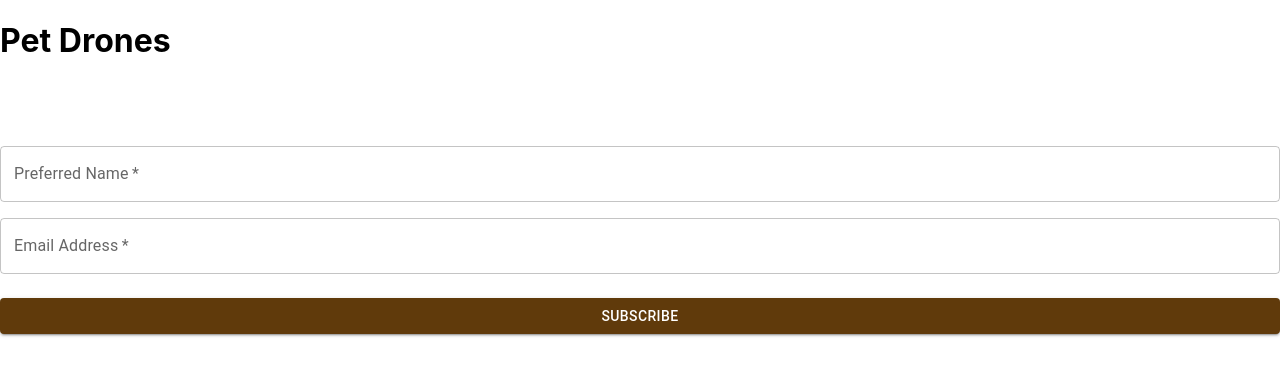
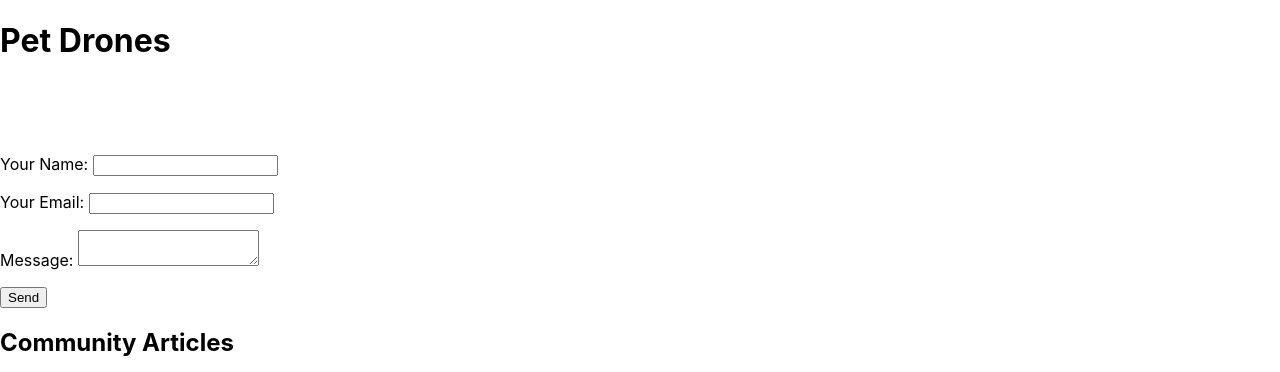
Before and after one commit to Jeffrey-Fazal/pet-drones, a React (Create React App) app: page / in a window 1280 px wide. Shown: the top 372 px of the page. Built offline with nearby package versions, Linux system fonts and the light colour scheme.

Commit message:
pre troubleshooting of form

```diff
--- a/src/components/Subscribe.jsx
+++ b/src/components/Subscribe.jsx
@@ -1,137 +1,62 @@
-import React, { Component } from 'react';
-import { Button, TextField, Grid } from '@mui/material';
-import { styled } from '@mui/material/styles';
+import React, { useState } from "react";
 
-const FormContainer = styled('form')({
-  width: '100%',
-  marginTop: 8,
-});
+const ContactForm = () => {
+  const [name, setName] = useState("");
+  const [email, setEmail] = useState("");
+  const [message, setMessage] = useState("");
 
-const SubmitButton = styled(Button)({
-  margin: '24px 0px 16px',
-});
-
-class Subscribe extends Component {
-  constructor(props) {
-    super(props);
-
-    this.state = {
-      name: '',
-      email: '',
-      emailError: false,
-      errors: {},
-    };
-  }
-
-  handleNameChange = (event) => {
-    this.setState({ name: event.target.value });
+  const handleSubmit = (e) => {
+    e.preventDefault();
+    const form = e.target;
+    fetch("/", {
+      method: "POST",
+      headers: { "Content-Type": "application/x-www-form-urlencoded" },
+      body: new URLSearchParams(new FormData(form)).toString(),
+    })
+      .then(() => alert("Success!"))
+      .catch((error) => alert(error));
   };
 
-  handleEmailChange = (event) => {
-    const emailRegex = /^[^\s@]+@[^\s@]+\.[^\s@]+$/;
-    const isValidEmail = emailRegex.test(event.target.value);
-    this.setState({ email: event.target.value, emailError: !isValidEmail });
-  };
+  return (
+    <form onSubmit={handleSubmit}>
+      <input type="hidden" name="form-name" value="contact" />
+      <p>
+        <label>
+          Your Name:{" "}
+          <input
+            type="text"
+            name="name"
+            value={name}
+            onChange={(e) => setName(e.target.value)}
+          />
+        </label>
+      </p>
+      <p>
+        <label>
+          Your Email:{" "}
+          <input
+            type="email"
+            name="email"
+            value={email}
+            onChange={(e) => setEmail(e.target.value)}
+          />
+        </label>
+      </p>
+      <p>
+        <label>
+          Message:{" "}
+          <textarea
+            name="message"
+            value={message}
+            onChange={(e) => setMessage(e.target.value)}
+          />
+        </label>
+      </p>
+      <p>
+        <button type="submit">Send</button>
+      </p>
+    </form>
+  );
+};
 
-  handleSubmit = (event) => {
-    event.preventDefault();
-
-    const errors = this.validateForm();
-    if (Object.keys(errors).length > 0) {
-      this.setState({ errors });
-      return;
-    }
-
-    const { name, email } = this.state;
-
-    fetch('/', {
-      method: 'POST',
-      headers: { 'Content-Type': 'application/x-www-form-urlencoded' },
-      body: encode({ 'form-name': 'subscribe', name, email }),
-    })
-      .then(() => {
-        alert('Thanks for subscribing!');
-        this.setState({ name: '', email: '', emailError: false, errors: {} });
-      })
-      .catch((error) => {
-        console.error(error);
-        alert('Oops! Something went wrong. Please try again later.');
-      });
-  };
-
-  validateForm = () => {
-    const errors = {};
-    const { name, email } = this.state;
-
-    if (!name) {
-      errors.name = 'Please enter your preferred name.';
-    }
-
-    if (!email) {
-      errors.email = 'Please enter your email address.';
-    } else if (!this.isValidEmail(email)) {
-      errors.email = 'Please enter a valid email address.';
-    }
-
-    return errors;
-  };
-
-  isValidEmail = (email) => {
-    // This is a simple email validation regex. It does not catch all edge cases.
-    const regex = /^[^\s@]+@[^\s@]+\.[^\s@]+$/;
-    return regex.test(email);
-  };
-
-  render() {
-    const { name, email, errors } = this.state;
-
-    return (
-      <FormContainer onSubmit={this.handleSubmit} netlify>
-        <Grid container spacing={2}>
-          <Grid item xs={12}>
-            <TextField
-              variant="outlined"
-              required
-              fullWidth
-              id="name"
-              label="Preferred Name"
-              name="name"
-              value={name}
-              onChange={this.handleNameChange}
-              error={errors.name ? true : false}
-              helperText={errors.name}
-            />
-          </Grid>
-          <Grid item xs={12}>
-            <TextField
-              variant="outlined"
-              required
-              fullWidth
-              id="email"
-              label="Email Address"
-              name="email"
-              value={email}
-              onChange={this.handleEmailChange}
-              error={this.state.emailError || errors.email ? true : false}
-              helperText={
-                this.state.emailError ? 'Please enter a valid email address.' : errors.email
-              }
-            />
-          </Grid>
-        </Grid>
-        <SubmitButton type="submit" fullWidth variant="contained" color="primary">
-          Subscribe
-        </SubmitButton>
-        <input type="hidden" name="form-name" value="subscribe" />
-      </FormContainer>
-    );
-  }
-}
-
-function encode(data) {
-  return Object.keys(data)
-    .map((key) => encodeURIComponent(key) + '=' + encodeURIComponent(data[key]))
-    .join('&');
-}
-
-export default Subscribe;
+export default ContactForm;
```
